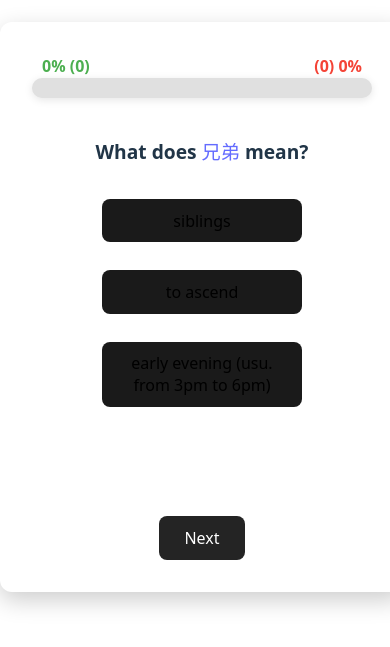
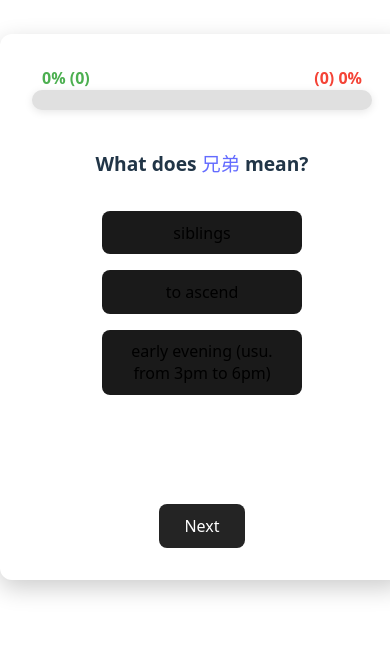
Before and after one commit to Snyuki/shirogen, a React (Vite) app in the folder shirogen/: page / in a window 390 px wide. Shown: the part 115-762 px from the top of the page. Built offline with nearby package versions, Linux system fonts and the light colour scheme.

Commit message:
fixed japanese button layout on mobile

```diff
--- a/shirogen/src/components/MainJapaneseQuiz/MainJapaneseQuiz.module.css
+++ b/shirogen/src/components/MainJapaneseQuiz/MainJapaneseQuiz.module.css
@@ -33,7 +33,7 @@
 @media (max-width: 500px) {
   .multipleChoiceContainer {
     flex-direction: column;
-    gap: 0.75rem;
+    gap: 0rem;
   }
   .multipleChoiceButton {
     min-width: 200px;
```
